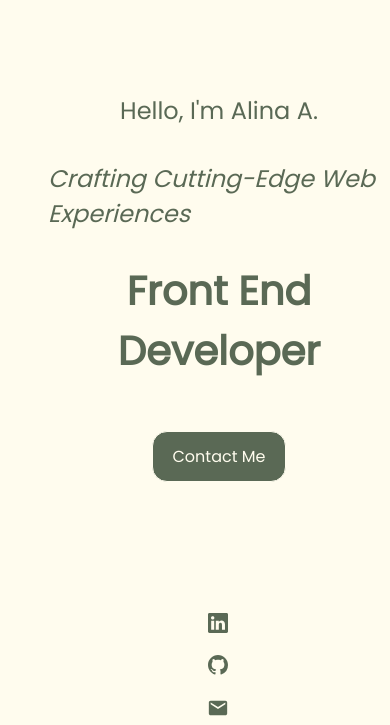
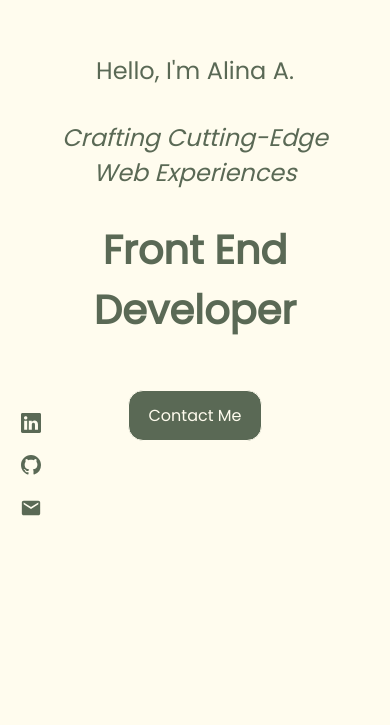
Before and after one commit to al946x/personal-portfolio, a React (Create React App) app: page / in a window 390 px wide. Shown: the part 119-844 px from the top of the page. Built offline with nearby package versions, Linux system fonts and the light colour scheme.

Commit message:
media queries

```diff
--- a/src/components/header/header.css
+++ b/src/components/header/header.css
@@ -90,6 +90,7 @@ font-size: 1rem;
         height: 100vh;
         line-height: normal;
         font-size: small;
+        padding-top: 2%;
     }
 
 
@@ -109,11 +110,16 @@ font-size: 1rem;
     align-items: center;
     gap: 1rem;
     position: absolute;
-    left: 53%;
-    bottom: 3rem;
+    left: 5%;
+    bottom: 13rem;
 
 }
 
+.header-left, h3 {
+    margin-left: 1rem;
+    margin-right: 1rem;
+    text-align: center;
+}
 
 .avatar-img {
   display: none;
```
